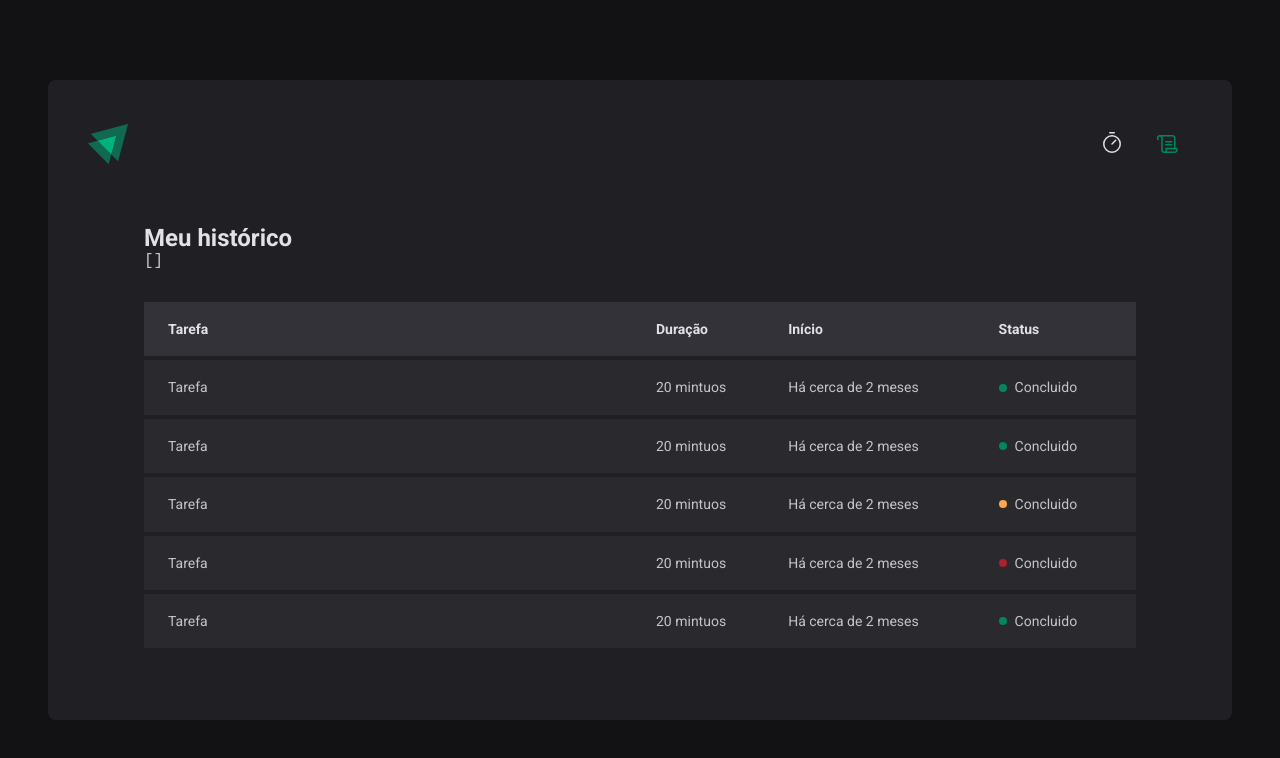
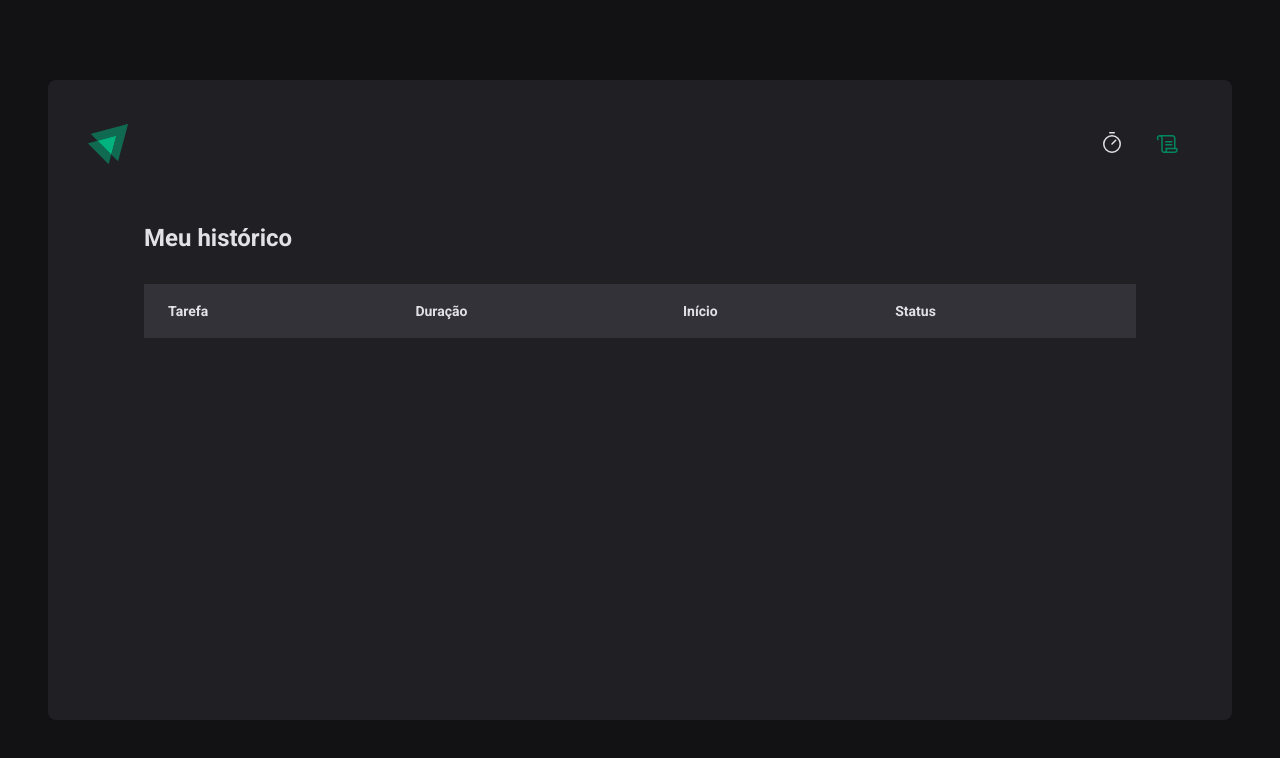
Before and after one commit to Gabriel02ps/ignite-timer, a React (Vite) app: page /history in a window 1280 px wide. Shown: the top 758 px of the page. Built offline with nearby package versions, Linux system fonts and the light colour scheme.

Commit message:
adjusting history page

```diff
--- a/src/pages/History/index.tsx
+++ b/src/pages/History/index.tsx
@@ -1,6 +1,8 @@
 import { useContext } from 'react';
+import { formatDistanceToNow } from 'date-fns';
 import { CyclesContext } from '../../contexts/CyclesContext';
 import { HistoryContainer, HistoryList, Status } from './styles';
+import ptBR from 'date-fns/locale/pt-BR';
 
 export function History() {
   const { cycles } = useContext(CyclesContext);
@@ -8,8 +10,6 @@
   return (
     <HistoryContainer>
       <h1>Meu histórico</h1>
-
-      <pre>{JSON.stringify(cycles, null, 2)}</pre>
 
       <HistoryList>
         <table>
@@ -22,46 +22,33 @@
             </tr>
           </thead>
           <tbody>
-            <tr>
-              <td>Tarefa</td>
-              <td>20 mintuos</td>
-              <td>Há cerca de 2 meses</td>
-              <td>
-                <Status statusColor='green'>Concluido</Status>
-              </td>
-            </tr>
-            <tr>
-              <td>Tarefa</td>
-              <td>20 mintuos</td>
-              <td>Há cerca de 2 meses</td>
-              <td>
-                <Status statusColor='green'>Concluido</Status>
-              </td>
-            </tr>
-            <tr>
-              <td>Tarefa</td>
-              <td>20 mintuos</td>
-              <td>Há cerca de 2 meses</td>
-              <td>
-                <Status statusColor='yellow'>Concluido</Status>
-              </td>
-            </tr>
-            <tr>
-              <td>Tarefa</td>
-              <td>20 mintuos</td>
-              <td>Há cerca de 2 meses</td>
-              <td>
-                <Status statusColor='red'>Concluido</Status>
-              </td>
-            </tr>
-            <tr>
-              <td>Tarefa</td>
-              <td>20 mintuos</td>
-              <td>Há cerca de 2 meses</td>
-              <td>
-                <Status statusColor='green'>Concluido</Status>
-              </td>
-            </tr>
+            {cycles.map((cycle) => {
+              return (
+                <tr key={cycle.id}>
+                  <td>{cycle.task}</td>
+                  <td>{cycle.minutesAmount}</td>
+                  <td>
+                    {formatDistanceToNow(cycle.startDate, {
+                      addSuffix: true,
+                      locale: ptBR,
+                    })}
+                  </td>
+                  <td>
+                    {cycle.finishedDate && (
+                      <Status statusColor='green'>Concluido</Status>
+                    )}
+
+                    {cycle.interruptDate && (
+                      <Status statusColor='red'>Interrompido</Status>
+                    )}
+
+                    {!cycle.finishedDate && !cycle.interruptDate && (
+                      <Status statusColor='yellow'>Em andamento</Status>
+                    )}
+                  </td>
+                </tr>
+              );
+            })}
           </tbody>
         </table>
       </HistoryList>
```
